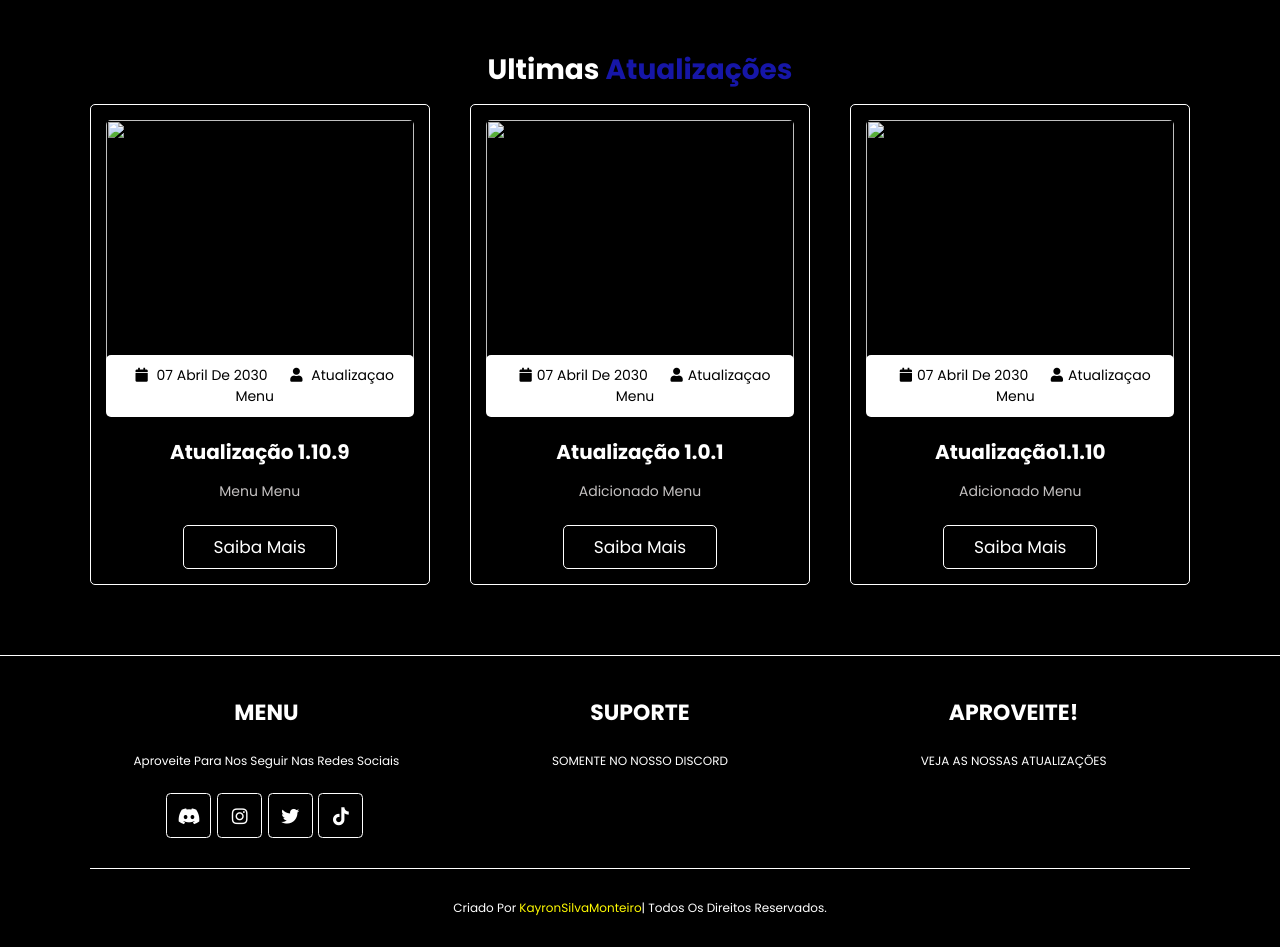
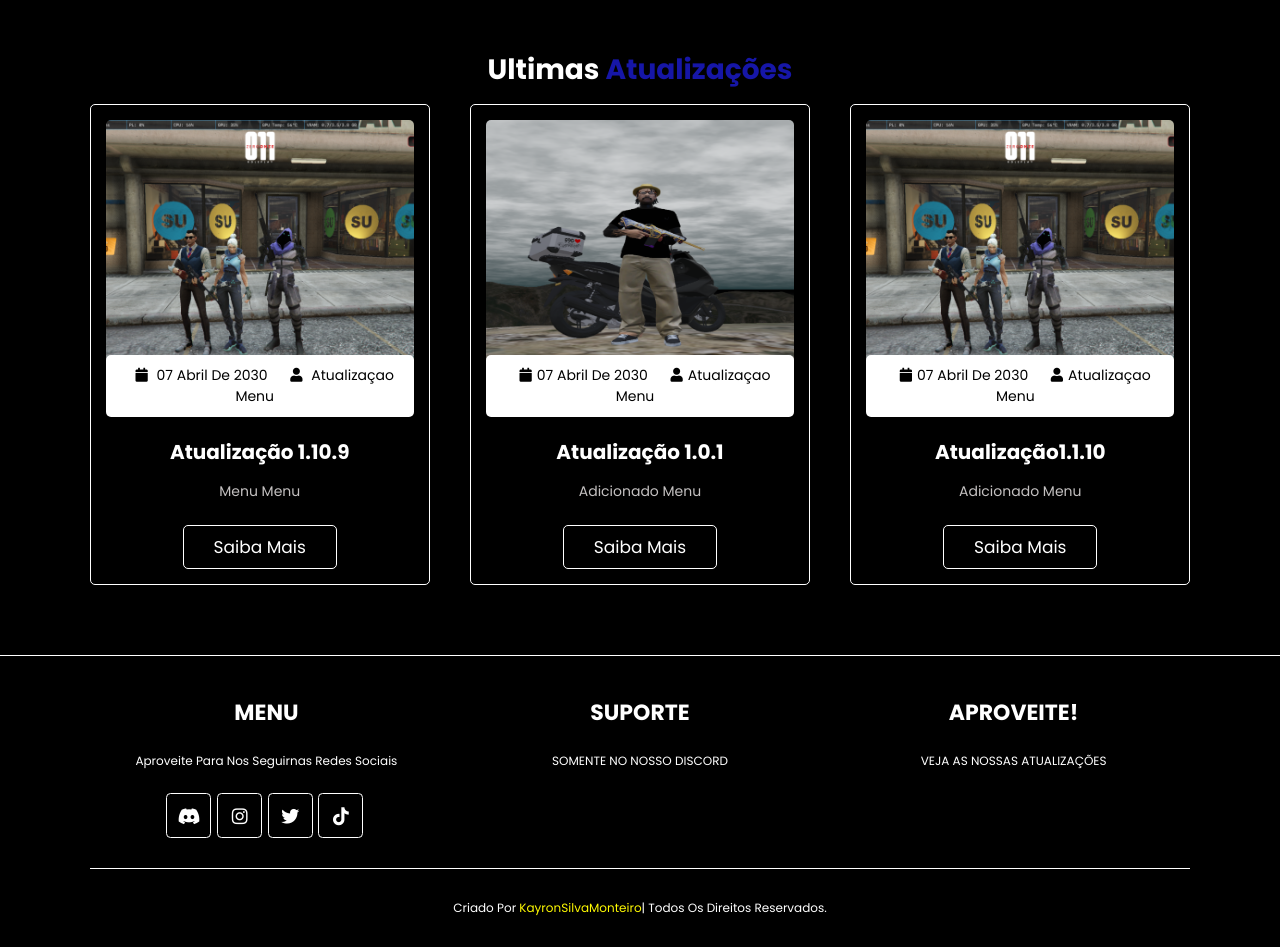
Before and after one commit to kayron33/produto-a-venda, a plain HTML site: page index.html in a window 1280 px wide. Shown: the part 1760-2707 px from the top of the page. Drawn offline with nearby package versions, Linux system fonts and the light colour scheme; a web font is replaced by a local one.

Commit message:
atualização

```diff
--- a/index.html
+++ b/index.html
@@ -55,7 +55,7 @@
 
             </div>
 
-            <div class="swiper-slide slide">
+            <div class="swiper-slide slide" style="background: url(imagens/image\ slide\ 2.jpeg) no-repeat;">
 
                 <div class="content">
                     <h3>O<span>melhor menu</span><br> do Brasil</h3>
@@ -123,7 +123,7 @@
 
 
 <div class="box">
-    <img src="site/asset/img/arquivos-pizzaria-v1-front-end/blog/blog-1.jpg" alt="">
+    <img src="imagens/site menu pagina unida.jpeg" alt="">
     <div class="icons">
         <a href=""><i class="fas fa-calendar"></i> 07 Abril de 2030</a>
         <a href=""><i class="fas fa-user"></i> Atualizaçao menu</a>
@@ -142,7 +142,7 @@
 
 
 <div class="box">
-    <img src="site/asset/img/arquivos-pizzaria-v1-front-end/blog/blog-2.jpg" alt="">
+    <img src="imagens/image slide 2.jpeg" alt="">
     <div class="icons">
         <a href=""><i class="fas fa-calendar"></i>07 Abril de 2030</a>
         <a href=""><i class="fas fa-user"></i>Atualizaçao menu</a>
@@ -160,7 +160,7 @@
 
 
 <div class="box">
-    <img src="site/asset/img/arquivos-pizzaria-v1-front-end/blog/blog-3.jpg" alt="">
+    <img src="imagens/site menu pagina unida.jpeg" alt="">
     <div class="icons">
         <a href=""><i class="fas fa-calendar"></i>07 Abril de 2030</a>
         <a href=""><i class="fas fa-user"></i>Atualizaçao menu</a>
@@ -187,7 +187,7 @@
 <!--INICIO ITEM DO RODAPER DA LOJA VIRTUAL DO SITE MAYKONSILVEIRA.COM.BR-->
         <div class="box">
             <h3>MENU</h3>
-            <p>Aproveite para nos seguir nas redes sociais</p>
+            <p>Aproveite para nos seguirnas redes sociais</p>
             <div class="redes-sociais">
                 <a href="" class="fab fa-discord"></a>
                 <a  href="" class="fab fa-instagram"></a>
--- a/style.css
+++ b/style.css
@@ -235,7 +235,10 @@ section{
     min-height: 100vh;
     background-size: cover !important;
     background-position: center !important;
-    background: url(imagens/site\ menu\ pagina\ unida.jpeg);
+
+}
+ #imagem1{
+    background: url(imagens/image\ slide\ 2.jpeg);
 }
 .msflix-destaque .slide .content{
     display: none;
```
